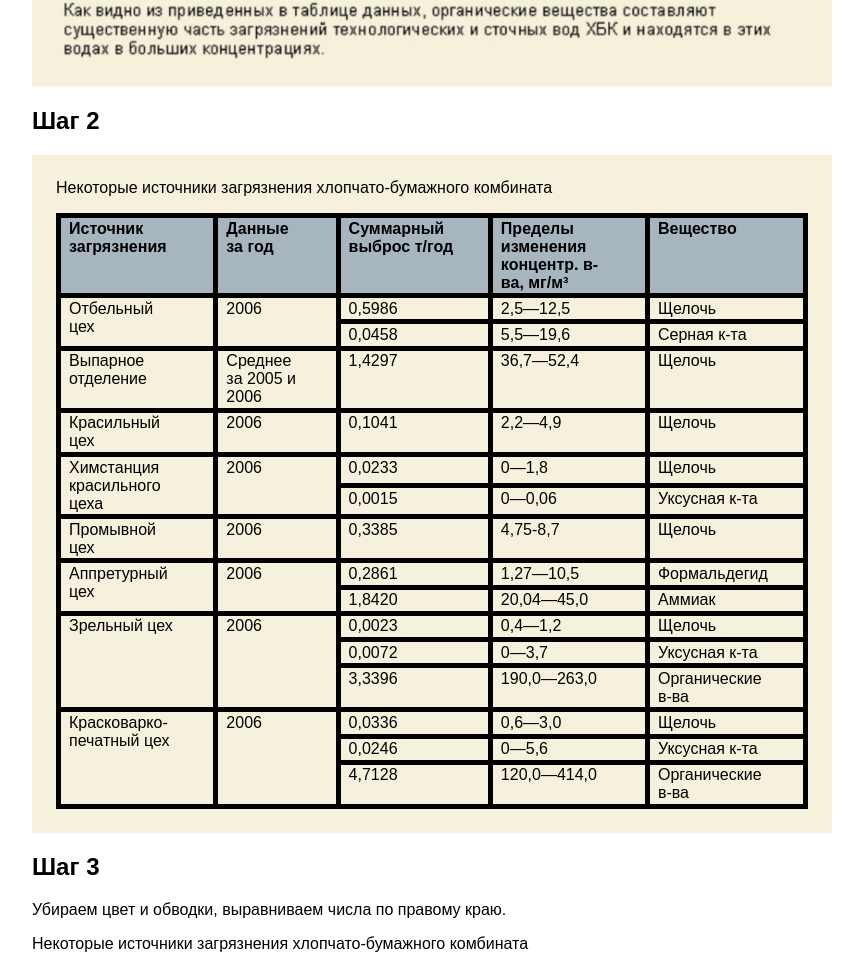
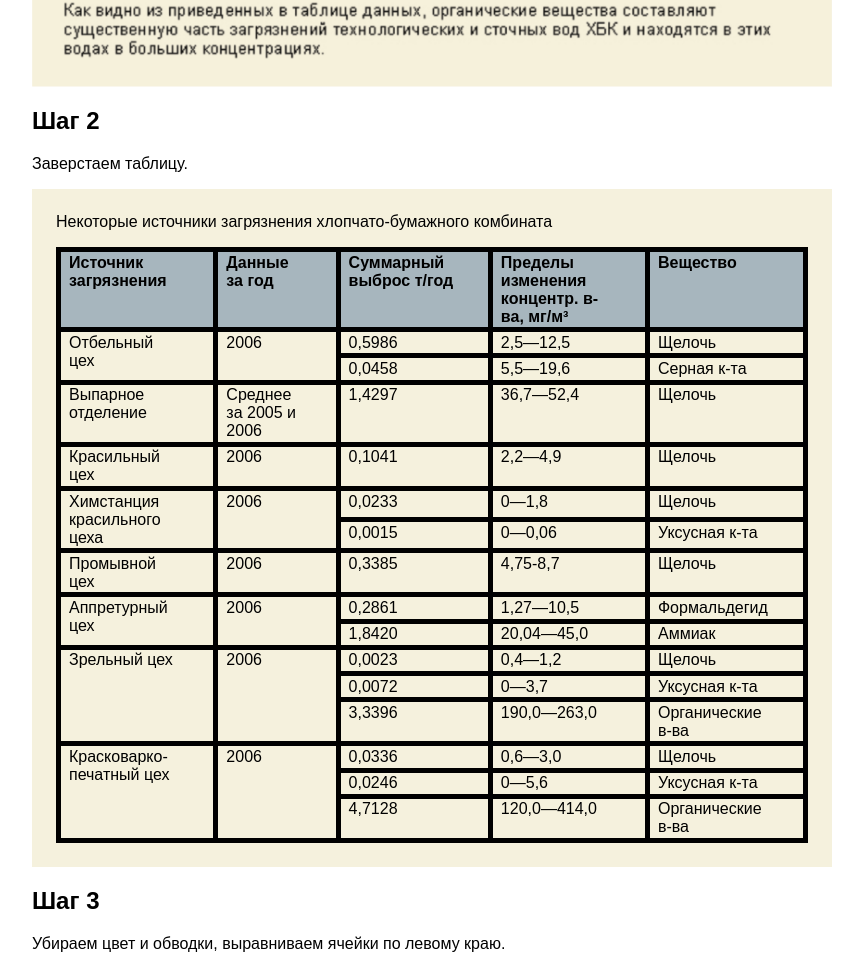
Before and after one commit to Seigiard/bureau-dizayn-tablitsy, a plain HTML site: page index.html in a window 1280 px wide. Shown: the part 755-1721 px from the top of the page, without its empty margins (32-895 px from the left). Drawn offline with Linux system fonts and the light colour scheme; a web font is replaced by a local one.

Commit message:
FIX mistypos

```diff
--- a/index.html
+++ b/index.html
@@ -11,6 +11,7 @@
     <h1>Шаг 1</h1>
     <img src="table.png" alt="Начальная таблица" />
     <h2>Шаг 2</h2>
+    <p>Заверстаем таблицу.</p>
     <div class="step2">
         <table>
             <caption>Некоторые источники загрязнения хлопчато-бумажного комбината</caption>
@@ -119,7 +120,7 @@
         </table>
     </div>
     <h2>Шаг 3</h2>
-    <p>Убираем цвет и обводки, выравниваем числа по правому краю.</p>
+    <p>Убираем цвет и обводки, выравниваем ячейки по левому краю.</p>
     <div class="step3">
         <table>
             <caption>Некоторые источники загрязнения хлопчато-бумажного комбината</caption>
@@ -443,7 +444,7 @@
         </table>
     </div>
     <h2>Шаг 6</h2>
-    <p>Сгруппируем данные по веществу, а потом цеху.</p>
+    <p>Группируем данные по веществу, а потом цеху.</p>
     <div class="step6">
         <table>
             <colgroup>
```
